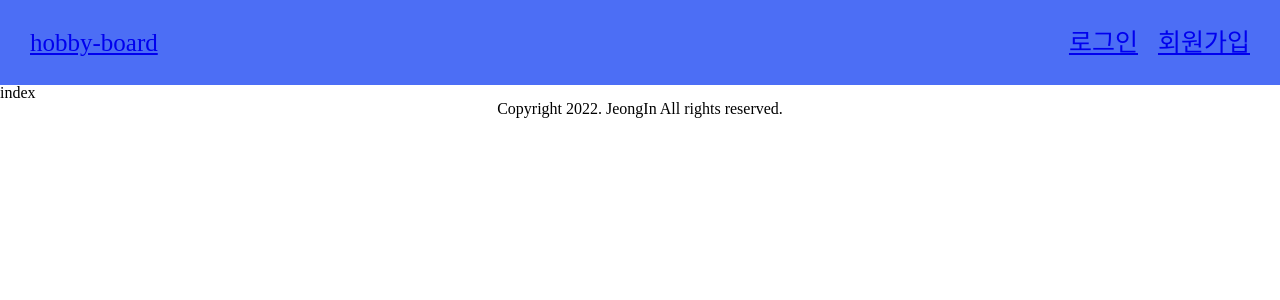
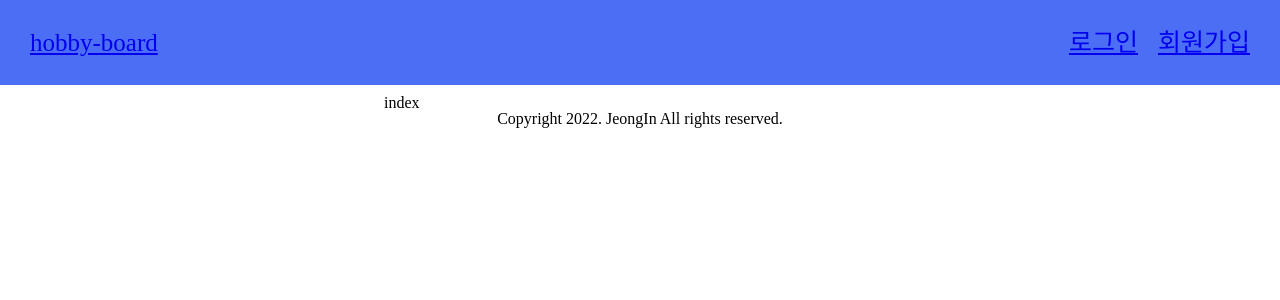
Before and after one commit to jeooongin/hobby-board, a Next.js app: page / in a window 1280 px wide. Shown: the top 300 px of the page. Built offline with nearby package versions, Linux system fonts and the light colour scheme.

Commit message:
Design: 화면 분할

```diff
--- a/components/App.js
+++ b/components/App.js
@@ -1,12 +1,34 @@
 import React from "react";
+import styled from "styled-components";
 import Footer from "./Footer";
 import Header from "./Header";
+
+const Wrapper = styled.div`
+  margin-top: 10px;
+  display: flex;
+
+  & .first-section {
+    width: 30%;
+  }
+
+  & .second-section {
+    width: 40%;
+  }
+
+  & .third-section {
+    width: 30%;
+  }
+`;
 
 const App = ({ children }) => {
   return (
     <>
       <Header />
-      {children}
+      <Wrapper>
+        <div className="first-section"></div>
+        <div className="second-section">{children}</div>
+        <div className="third-section"></div>
+      </Wrapper>
       <Footer />
     </>
   );
```
